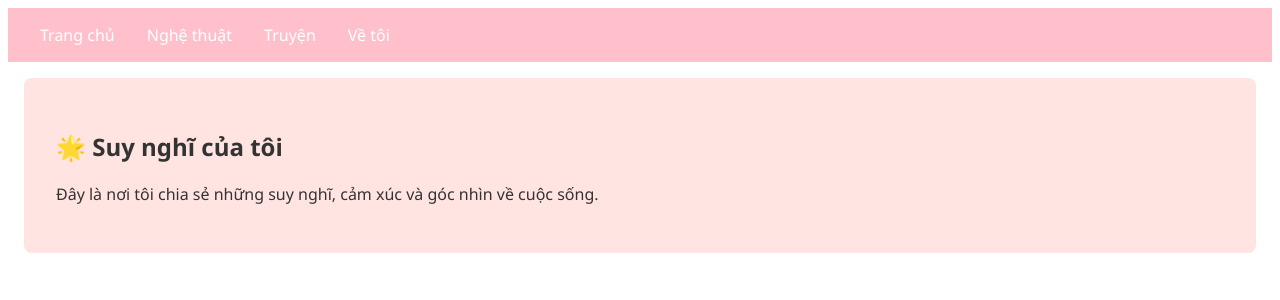
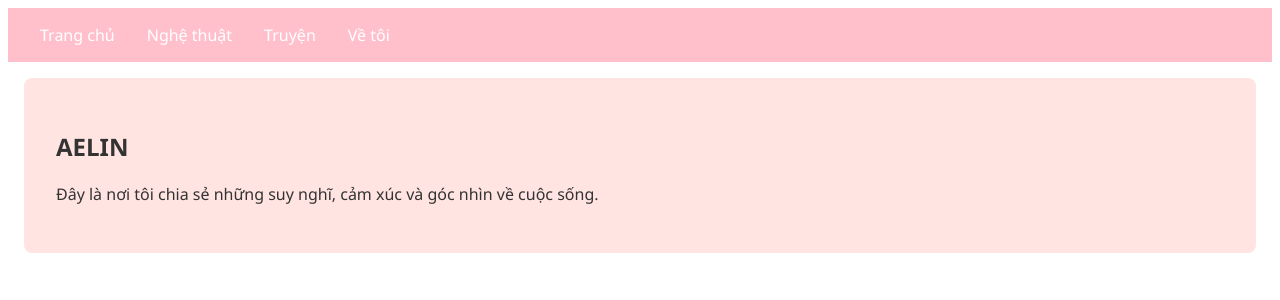
Before and after one commit to tranqynhanhhh/my-personal-site, a React (Create React App) app: page / in a window 1280 px wide. Shown: the top 300 px of the page. Built offline with nearby package versions, Linux system fonts and the light colour scheme.

Commit message:
Cập nhật nội dung trang chủ

```diff
--- a/src/components/Home.js
+++ b/src/components/Home.js
@@ -1,7 +1,7 @@
 export default function Home() {
   return (
     <div className="section">
-      <h2>🌟 Suy nghĩ của tôi</h2>
+      <h2> AELIN </h2>
       <p>Đây là nơi tôi chia sẻ những suy nghĩ, cảm xúc và góc nhìn về cuộc sống.</p>
     </div>
   );
```
